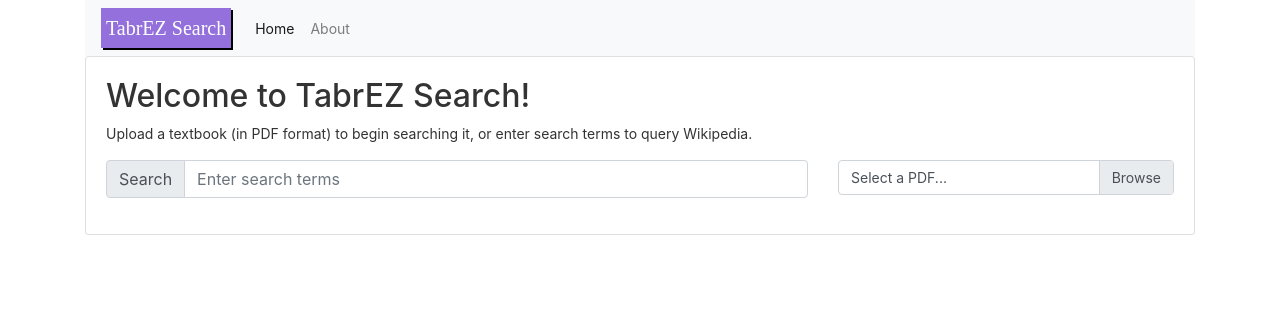
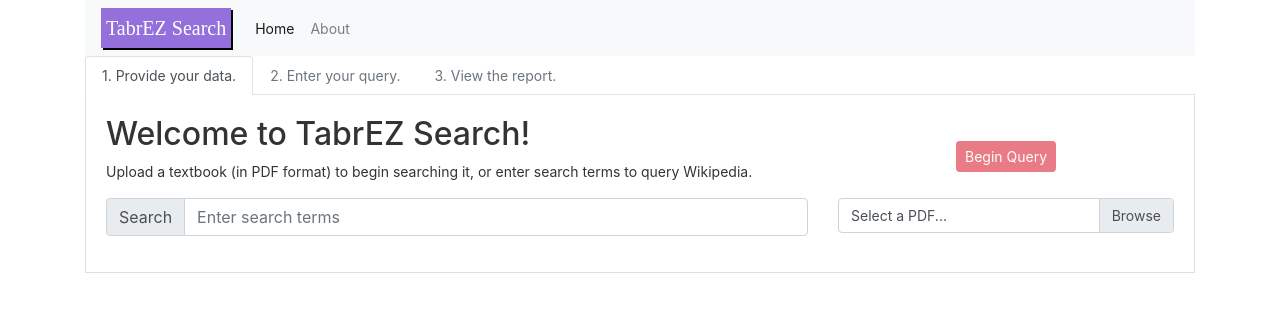
Before and after one commit to narsimha-khedkar/Wikipedia_Search_Engine, an Angular app in the folder web-app/search-engine-webapp/: page / in a window 1280 px wide. Shown: the top 312 px of the page. Built offline with nearby package versions, Linux system fonts and the light colour scheme; a web font is replaced by a local one.

Commit message:
set up nav tabs for the query process, hooked up their navigtion

```diff
--- a/web-app/search-engine-webapp/src/app/components/search-page/search-page.component.html
+++ b/web-app/search-engine-webapp/src/app/components/search-page/search-page.component.html
@@ -22,12 +22,28 @@
     </div>
     <div class="row">
         <div class="col-md-12">
-            <div class="card">
-                <div class="card-body">
+            <ul class="nav nav-tabs">
+                <li class="nav-item">
+                    <a class="nav-link active" (click)="goToTab(1)" [class.active]="activeTab == 1" href="#">1. Provide your data.</a>
+                </li>
+                <li class="nav-item">
+                    <a class="nav-link disabled" (click)="goToTab(2)" [class.active]="activeTab == 2" [class.disabled]="activeTab < 2" href="#">2. Enter your query.</a>
+                </li>
+                <li class="nav-item">
+                    <a class="nav-link disabled" [class.active]="activeTab == 3" [class.disabled]="activeTab < 3" href="#">3. View the report.</a>
+                </li>
+            </ul>
+            <div class="card body-card">
+                <div class="card-body" *ngIf="activeTab == 1">
                     <div class="row">
-                        <div class="col">
+                        <div class="col-md-8">
                             <h2>Welcome to TabrEZ Search!</h2>
                             <p>Upload a textbook (in PDF format) to begin searching it, or enter search terms to query Wikipedia.</p>
+                        </div>
+                        <div class="col-md-4 start-query-container">
+                            <button type="button" class="btn btn-danger btn-sm" [disabled]="selectedFile == null && selectedQueryResults.length == 0" (click)="goToTab(2)">
+                                Begin Query
+                            </button>
                         </div>
                     </div>
                     <div class="row">
@@ -42,7 +58,7 @@
                                 <li class="list-group-item queryResult">
                                     <a href="#" (click)="articleClicked(queryResult)">{{ queryResult }}</a>
                                     <button type="button" class="btn btn-primary btn-sm" (click)="articleSelected(queryResult)">
-                                        Select <fa-icon [icon]="faHandPointRight"></fa-icon>
+                                        Add To Query <fa-icon [icon]="faHandPointRight"></fa-icon>
                                     </button>
                                 </li>
                             </ul>
@@ -58,7 +74,7 @@
                             <ul class="list-group list-group-flush" *ngFor="let selectedQueryResult of selectedQueryResults">
                                 <li class="list-group-item queryResult">
                                     <a href="#" (click)="articleClicked(selectedQueryResult)">{{ selectedQueryResult }}</a>
-                                    <button type="button" class="btn btn-danger btn-sm">
+                                    <button type="button" class="btn btn-danger btn-sm" (click)="removeSelectedQueryResult(selectedQueryResult)">
                                         <fa-icon  [icon]="faTimesCircle"></fa-icon>
                                     </button>
                                 </li>
@@ -69,6 +85,32 @@
                         </div>
                     </div>
                 </div>
+                <div class="card-body" *ngIf="activeTab == 2">
+                    <div class="row">
+                        <div class="col-md-8">
+                            <h2>Enter your query.</h2>
+                            <p>Enter the question, phrase, subjects, and/or terms you'd like to query from your dataset and include in your report.</p>
+                        </div>
+                        <div class="col-md-4 start-query-container">
+                            <button type="button" class="btn btn-danger btn-sm" (click)="goToTab(3)">
+                                Generate Report.
+                            </button>
+                        </div>
+                    </div>
+                </div>
+                <div class="card-body" *ngIf="activeTab == 3">
+                    <div class="row">
+                        <div class="col-md-8">
+                            <h2>View your report.</h2>
+                            <p>Below is the report generated from your query.</p>
+                        </div>
+                        <div class="col-md-4 start-query-container">
+                            <button type="button" class="btn btn-danger btn-sm">
+                                Start over
+                            </button>
+                        </div>
+                    </div>
+                </div>
             </div>
         </div>
 
--- a/web-app/search-engine-webapp/src/app/components/search-page/search-page.component.scss
+++ b/web-app/search-engine-webapp/src/app/components/search-page/search-page.component.scss
@@ -11,3 +11,18 @@
     justify-content: space-between;
     align-items: center;
 }
+
+.start-query-container {
+    display: flex;
+    justify-content: center;
+    align-items: center;
+
+    button:disabled {
+        cursor: not-allowed;
+    }
+}
+
+.body-card {
+    border-top: none;
+    border-radius: 0;
+}
--- a/web-app/search-engine-webapp/src/app/components/search-page/search-page.component.ts
+++ b/web-app/search-engine-webapp/src/app/components/search-page/search-page.component.ts
@@ -11,6 +11,8 @@ import { faHandPointRight, faTimesCircle } from '@fortawesome/free-solid-svg-ico
   styleUrls: ['./search-page.component.scss']
 })
 export class SearchPageComponent implements OnInit {
+  activeTab = 1;
+
   searchForm: FormGroup;
   queryResults: any;
   selectedQueryResults = [];
@@ -62,6 +64,10 @@ export class SearchPageComponent implements OnInit {
     this.queryResults = this.queryResults.filter(r => r !== articleName);
   }
 
+  removeSelectedQueryResult(selectedQueryResult: string): any {
+    this.selectedQueryResults = this.selectedQueryResults.filter(r => r !== selectedQueryResult);
+  }
+
   handleFileInput(files: FileList) {
     console.log('SearchPageComponent.handleFileInput called, filelist data:', files);
     this.selectedFile = files[0];
@@ -73,4 +79,8 @@ export class SearchPageComponent implements OnInit {
         tap(streamData => console.log('SearchPageComponent.handleFileInput postFile service call returned data:', streamData)))
       .subscribe((data) => console.log('SearchPageComponent.handleFileInput postFile service call subscription returned data', data));
   }
+
+  goToTab(tabNumber: number) {
+    this.activeTab = tabNumber;
+  }
 }
```
